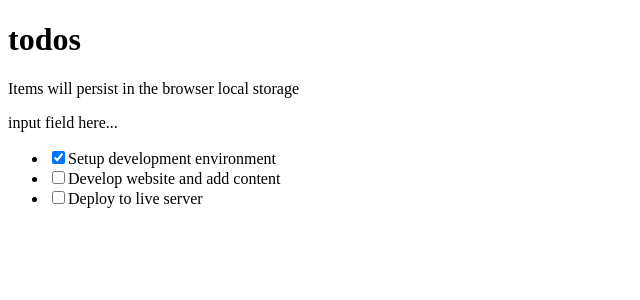
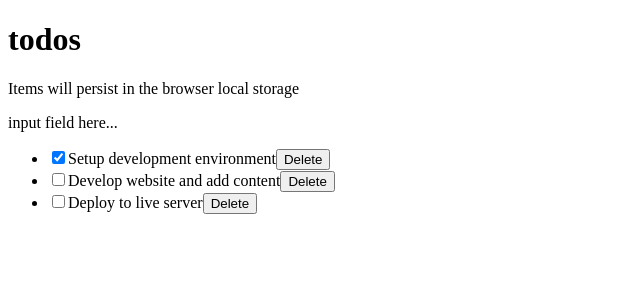
Before and after one commit to akbarsazish/react-todo-app, a React (Vite) app: page / in a window 1280 px wide. Shown: the top 300 px of the page, without its empty margins (0-640 px from the left). Built offline with nearby package versions, Linux system fonts and the light colour scheme.

Commit message:
Add delTodo function to delete to do item

```diff
--- a/src/components/TodoItem.jsx
+++ b/src/components/TodoItem.jsx
@@ -1,4 +1,4 @@
-const TodoItem = ({ itemProp, setTodos}) => {
+const TodoItem = ({ itemProp, setTodos, delTodo}) => {
   const handleChange = (id) => {
     setTodos((prevState) =>
       prevState.map((todo)=>{
@@ -19,6 +19,8 @@
         checked={itemProp.completed}
         onChange={() => handleChange(itemProp.id)}/>
         {itemProp.title}
+
+        <button onClick={() => delTodo(itemProp.id)}> Delete </button>
       </li>
     );
   };
--- a/src/components/TodosList.jsx
+++ b/src/components/TodosList.jsx
@@ -1,11 +1,11 @@
 import TodoItem from "@/components/TodoItem";
 
-const TodoList = ({ todosProps, setTodos }) => {
+const TodoList = ({ todosProps, setTodos, delTodo }) => {
 
     return (
         <ul>
             {todosProps.map((todo)=>(
-                <TodoItem key={todo.id} itemProp={todo} setTodos={setTodos} />
+                <TodoItem key={todo.id} itemProp={todo} setTodos={setTodos} delTodo={delTodo}/>
             ))}
         </ul>
     )
--- a/src/components/TodosLogic.jsx
+++ b/src/components/TodosLogic.jsx
@@ -19,10 +19,18 @@
             completed: false,
          },
        ]);
+
+       const delTodo = (id) =>{
+         setTodos([
+          ...todos.filter((todo)=>{
+            return todo.id !== id;
+          })
+        ])
+       }
     return (
       <div>
         <InputTodo />
-        <TodoList key={todos.id} todosProps = {todos} setTodos={setTodos} />
+        <TodoList key={todos.id} todosProps = {todos} setTodos={setTodos} delTodo={delTodo}/>
 
     </div>
     )
```
